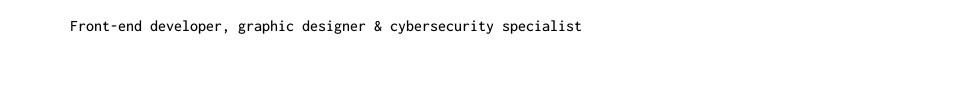
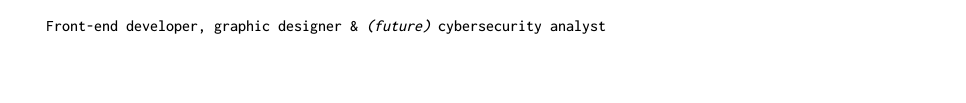
Before and after one commit to ProgramadorAbelhudo/portifolio, a plain HTML site: page index.html in a window 1280 px wide. Shown: the part 453-556 px from the top of the page, without its empty margins (314-1280 px from the left). Drawn offline with Linux system fonts and the light colour scheme.

Commit message:
Update 0406 index.html

```diff
--- a/index.html
+++ b/index.html
@@ -25,7 +25,7 @@
     <main>
         <section id="home">
             <h1>Carlos Eduardo "c4du"</h1>
-            <p>Front-end developer, graphic designer & cybersecurity specialist</p>
+            <p>Front-end developer, graphic designer & <i>(future)</i> cybersecurity analyst</p>
         </section>
 
         <section id="about">
@@ -71,4 +71,12 @@
 
     <script src="script.js"></script>
 </body>
+    <!--
+          .-'-.
+       __|     `\
+      `-,-`--._  `\
+ []  .->'  a   `|-'
+  `=/ (__/_     /
+    \_,    `  _)
+  `----; | -->
 </html>
```
